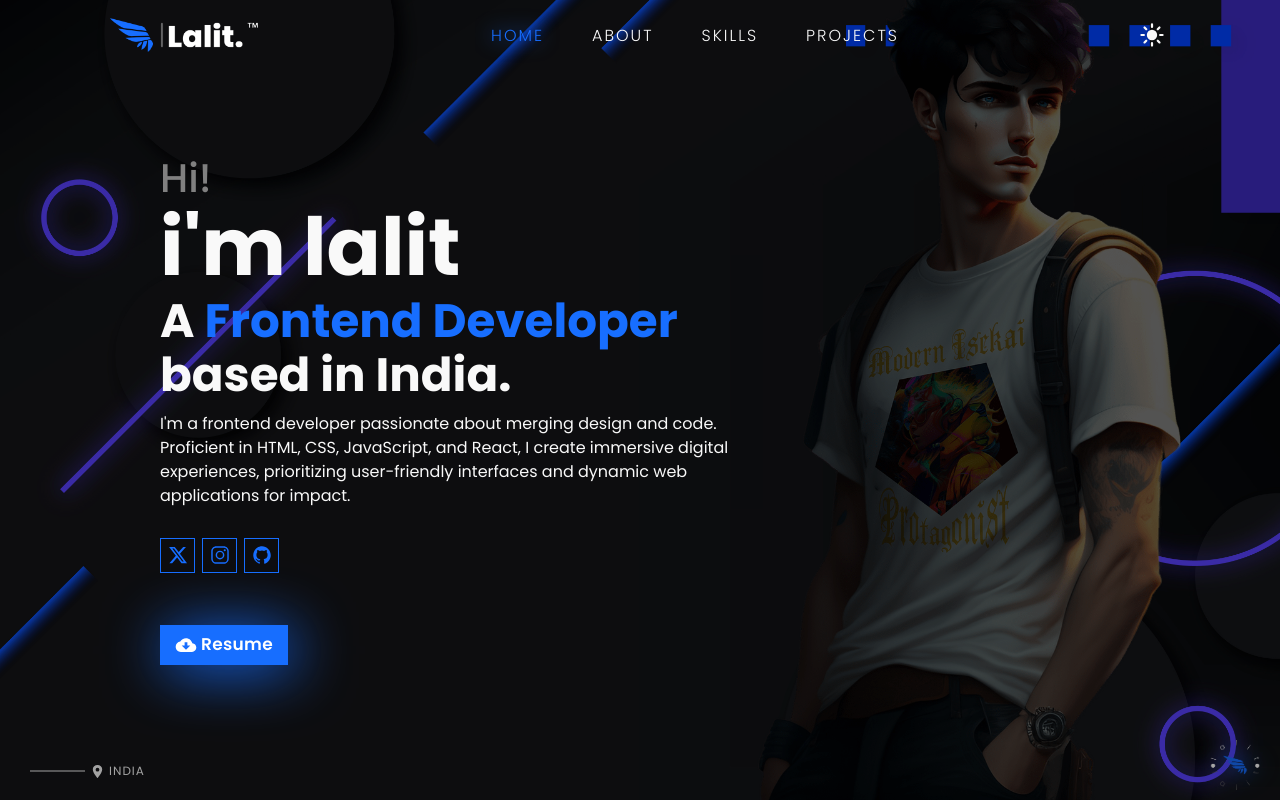
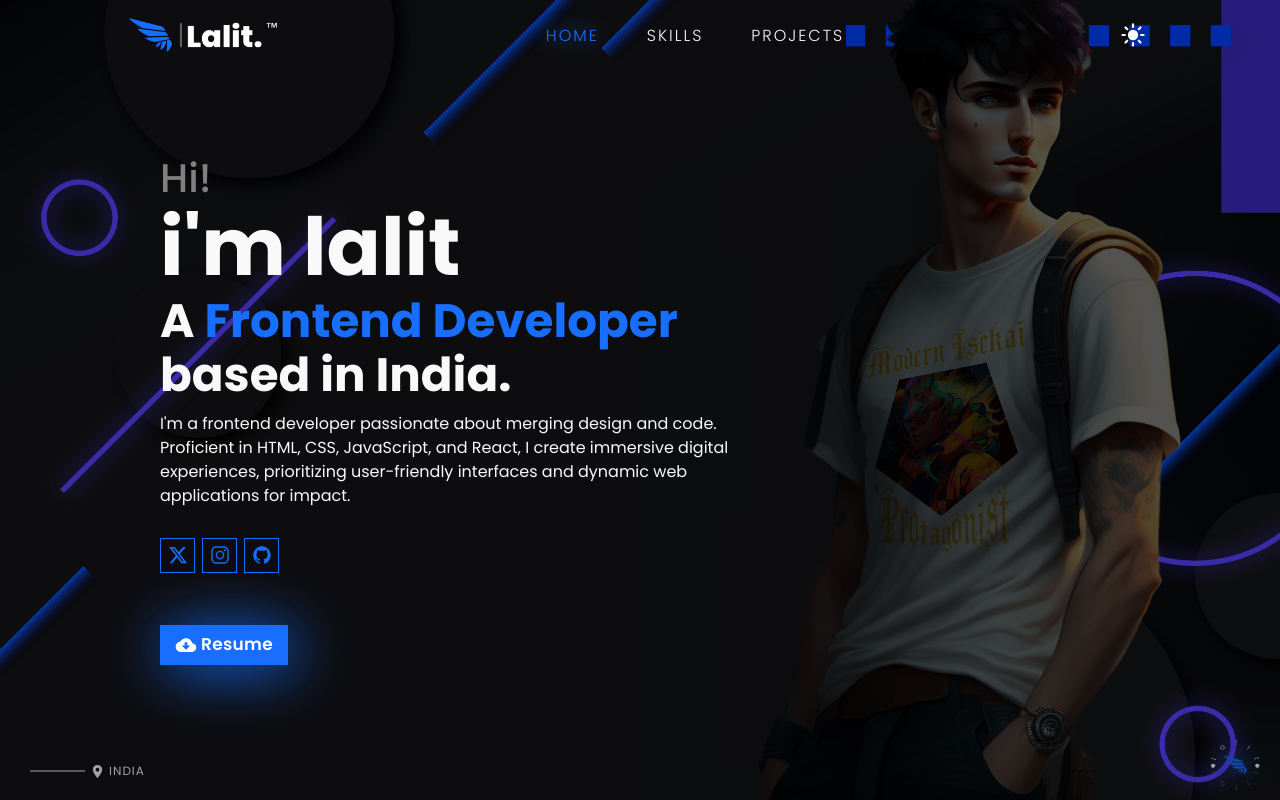
Before and after one commit to Imlalit-007/lalit_portfolio, a React (Vite) app: page / in a window 1280 px wide. Built offline with nearby package versions, Linux system fonts and the light colour scheme.

Commit message:
files uploaded

```diff
--- a/src/components/Navbar/links.js
+++ b/src/components/Navbar/links.js
@@ -6,16 +6,11 @@ export const links = [
   },
   {
     id: 2,
-    link: "/about",
-    name: "About"
-  },
-  {
-    id: 3,
     link: "/skills",
     name: "Skills"
   },
   {
-    id: 4,
+    id: 3,
     link: "/projects",
     name: "Projects"
   }
--- a/src/main.jsx
+++ b/src/main.jsx
@@ -8,7 +8,6 @@ import Loader from "./components/Loader/Loader";
 
 const App = lazy(() => import("./App.jsx"));
 const Home = lazy(() => import("./pages/Home"));
-const About = lazy(() => import("./pages/About"));
 const Skills = lazy(() => import("./pages/Skills"));
 const Projects = lazy(() => import("./pages/Projects"));
 
@@ -22,14 +21,6 @@ const router = createBrowserRouter([
         element: (
           <Suspense fallback={<Loader />}>
             <Home />
-          </Suspense>
-        ),
-      },
-      {
-        path: "/about",
-        element: (
-          <Suspense fallback={<Loader />}>
-            <About />
           </Suspense>
         ),
       },
--- a/src/pages/About.jsx
+++ /dev/null
@@ -1,11 +0,0 @@
-import "../styles/About.css";
-
-function About() {
-  return (
-    <div className='about'>
-      <h2>About</h2>
-    </div>
-  );
-}
-
-export default About;
--- a/src/styles/About.css
+++ /dev/null
@@ -1,17 +0,0 @@
-.about {
-  min-height: calc(var(--app-height) - 10svh);
-  width: 100%;
-  display: flex;
-  align-items: center;
-  justify-content: center;
-  position: relative;
-  z-index: 555;
-  padding: 60px 25px;
-  padding-top: 30%;
-}
-
-@media (min-width: 1024px) and (max-width: 1980px) {
-  .about {
-    min-height: calc(var(--app-height) - 20svh);
-  }
-}
```
